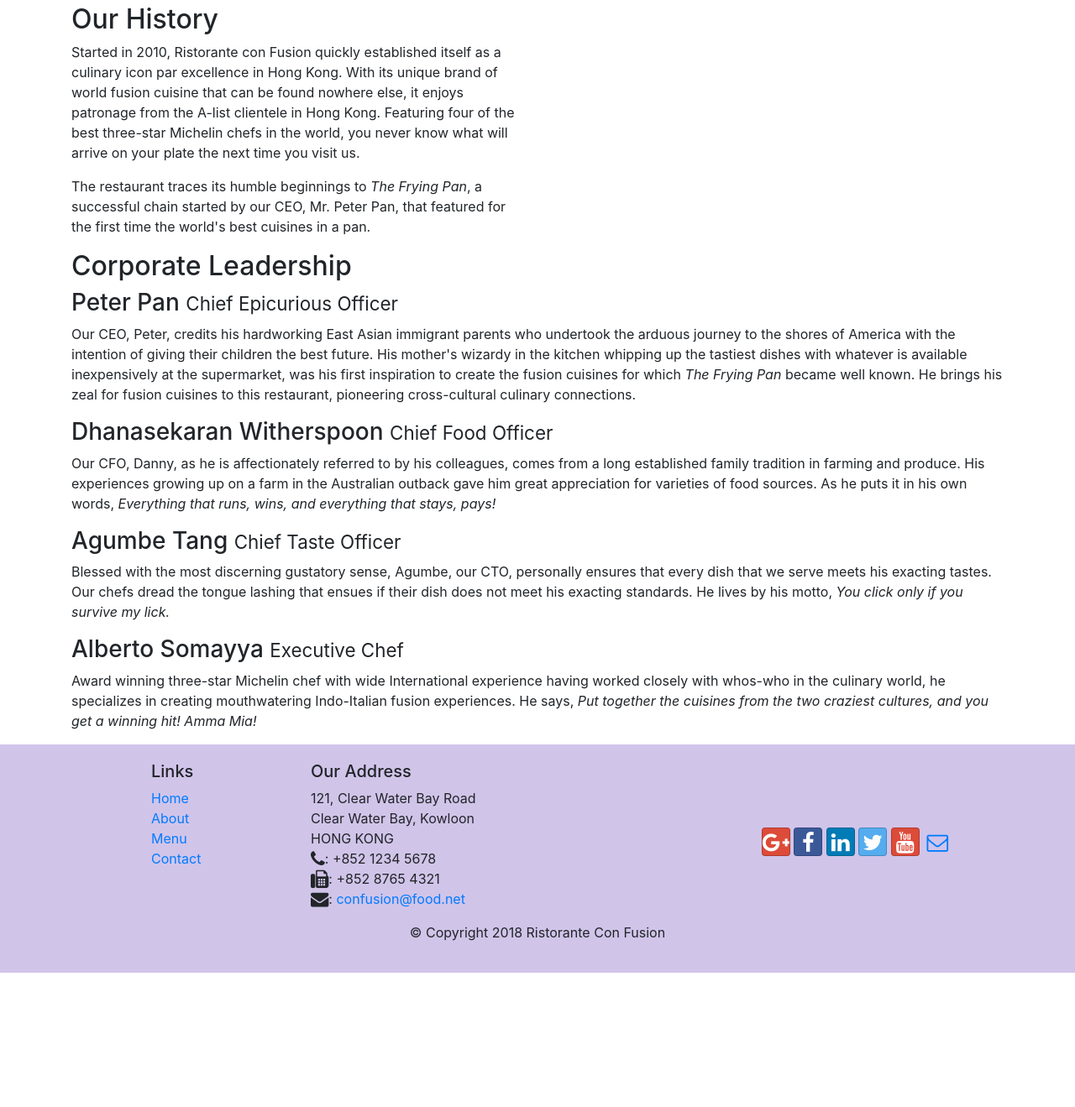
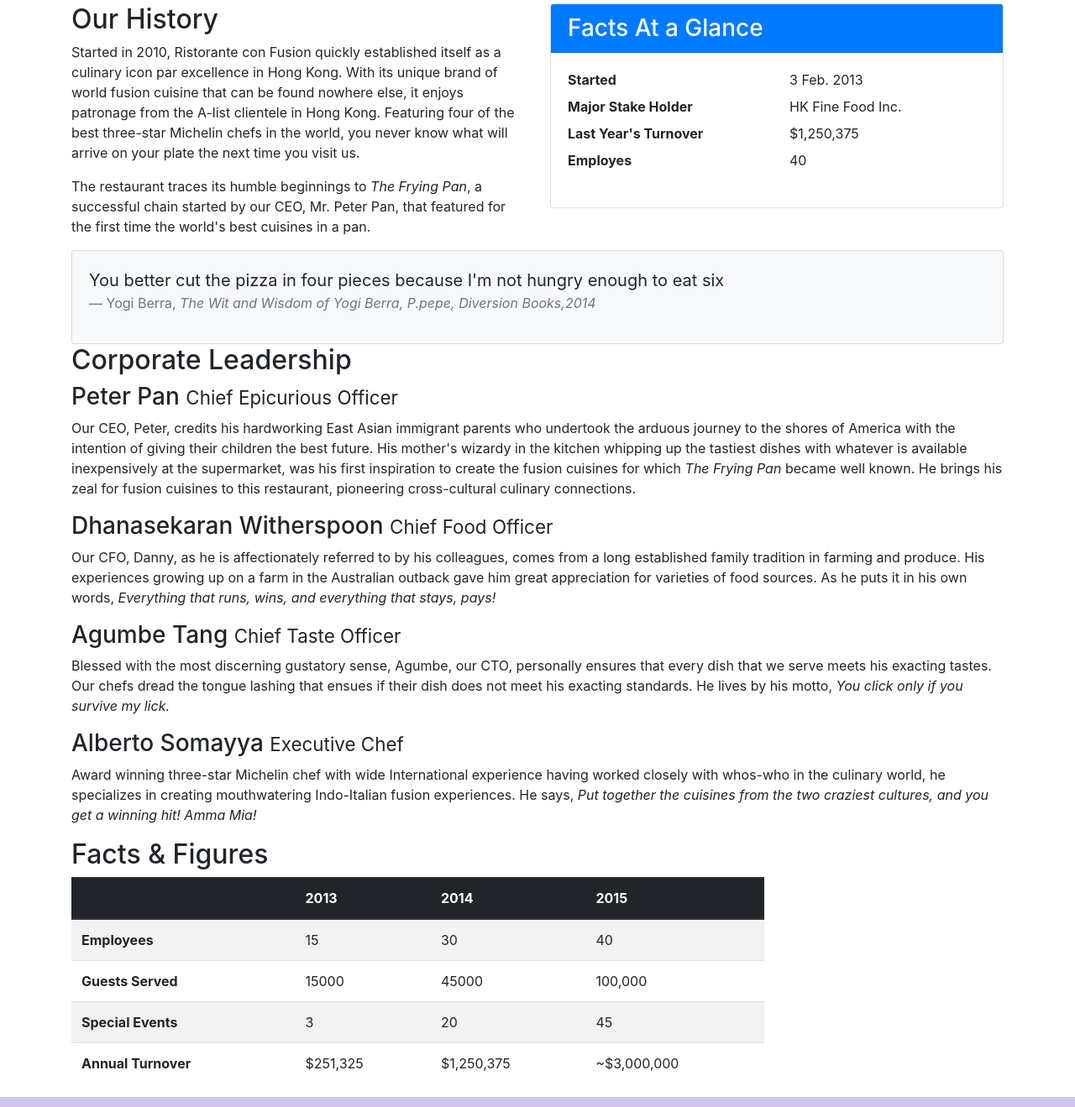
Before and after one commit to shahriar-nafee/conFusion, a website: page aboutus.html in a window 1280 px wide. Shown: the part 461-1780 px from the top of the page at 84% size. Before the commit the page ends 1620 px from the top, so only its background shows below. Drawn offline with nearby package versions, Linux system fonts and the light colour scheme.

Commit message:
Table & Card

```diff
--- a/aboutus.html
+++ b/aboutus.html
@@ -67,7 +67,32 @@
                 <p>Started in 2010, Ristorante con Fusion quickly established itself as a culinary icon par excellence in Hong Kong. With its unique brand of world fusion cuisine that can be found nowhere else, it enjoys patronage from the A-list clientele in Hong Kong.  Featuring four of the best three-star Michelin chefs in the world, you never know what will arrive on your plate the next time you visit us.</p>
                 <p>The restaurant traces its humble beginnings to <em>The Frying Pan</em>, a successful chain started by our CEO, Mr. Peter Pan, that featured for the first time the world's best cuisines in a pan.</p>
             </div>
-            <div class="">
+            <div class="col-sm">
+                <div class="card">
+                    <h3 class="card-header bg-primary text-white">Facts At a Glance</h3>
+                    <div class="card-body">
+                        <dl class="row">
+                            <dt class="col-6">Started</dt>
+                            <dd class="col-6">3 Feb. 2013</dd>
+                            <dt class="col-6">Major Stake Holder</dt>
+                            <dd class="col-6">HK Fine Food Inc.</dd>
+                            <dt class="col-6">Last Year's Turnover</dt>
+                            <dd class="col-6">$1,250,375</dd>
+                            <dt class="col-6">Employes</dt>
+                            <dd class="col-6">40</dd>
+                        </dl>
+                    </div>
+                </div>
+            </div>
+            <div class="col-12">
+                <div class="card card-body bg-light">
+                    <blockquote class="blockquote">
+                        <p class="mb-0">You better cut the pizza in four pieces because I'm not hungry enough to eat six</p>
+                        <footer class="blockquote-footer">Yogi Berra,
+                        <cite title="Source Title">The Wit and Wisdom of Yogi Berra, P.pepe, Diversion Books,2014</cite>
+                        </footer>
+                    </blockquote>
+                </div>
             </div>
         </div>
 
@@ -84,6 +109,50 @@
                 <h3>Alberto Somayya <small>Executive Chef</small></h3>
                 <p class=" d-none d-sm-block">Award winning three-star Michelin chef with wide International experience having worked closely with whos-who in the culinary world, he specializes in creating mouthwatering Indo-Italian fusion experiences. He says, <em>Put together the cuisines from the two craziest cultures, and you get a winning hit! Amma Mia!</em></p>
             </div>
+       </div>
+       <div class="row row-contnent">
+           <div class="col-12 col-sm-9">
+               <h2>Facts &amp; Figures</h2>
+               <div class="table-responsive">
+                    <table class="table table-striped">
+                        <thead class="thead-dark">
+                            <tr>
+                                <th>&nbsp;</th>
+                                <th>2013</th>
+                                <th>2014</th>
+                                <th>2015</th>
+                            </tr>
+                        </thead>
+                        <tbody>
+                            <tr>
+                                <th>Employees</th>
+                                <td>15</td>
+                                <td>30</td>
+                                <td>40</td>
+                            </tr>
+                            <tr>
+                                <th>Guests Served</th>
+                                <td>15000</td>
+                                <td>45000</td>
+                                <td>100,000</td>
+                            </tr>
+                            <tr>
+                                <th>Special Events</th>
+                                <td>3</td>
+                                <td>20</td>
+                                <td>45</td>
+                            </tr>
+                            <tr>
+                                <th>Annual Turnover</th>
+                                <td>$251,325</td>
+                                <td>$1,250,375</td>
+                                <td>~$3,000,000</td>
+                            </tr>
+                        </tbody>
+                    </table>
+                </div>
+           </div>
+           <div class="col-12 col-sm-3"></div>
        </div>
 
     </div>
```
